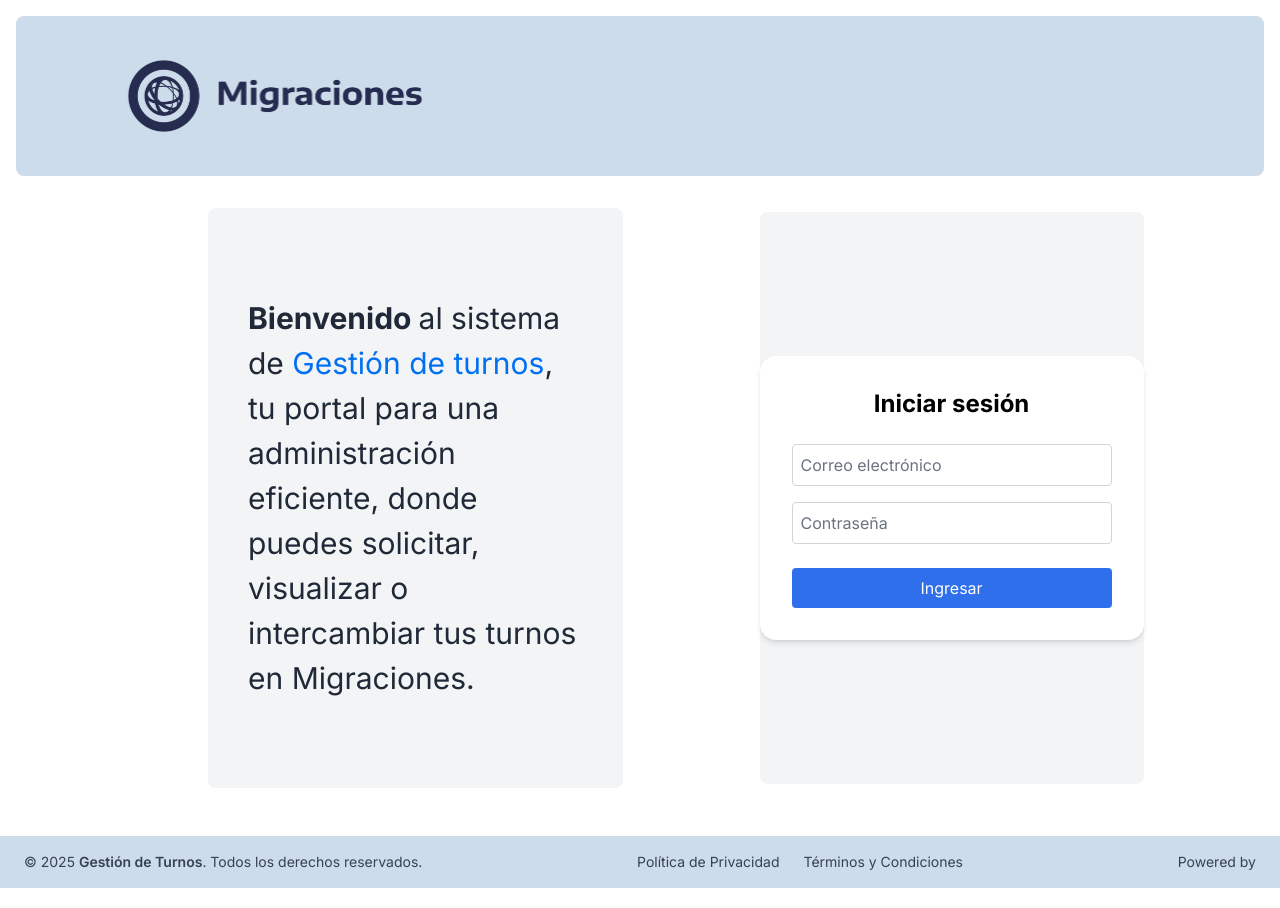
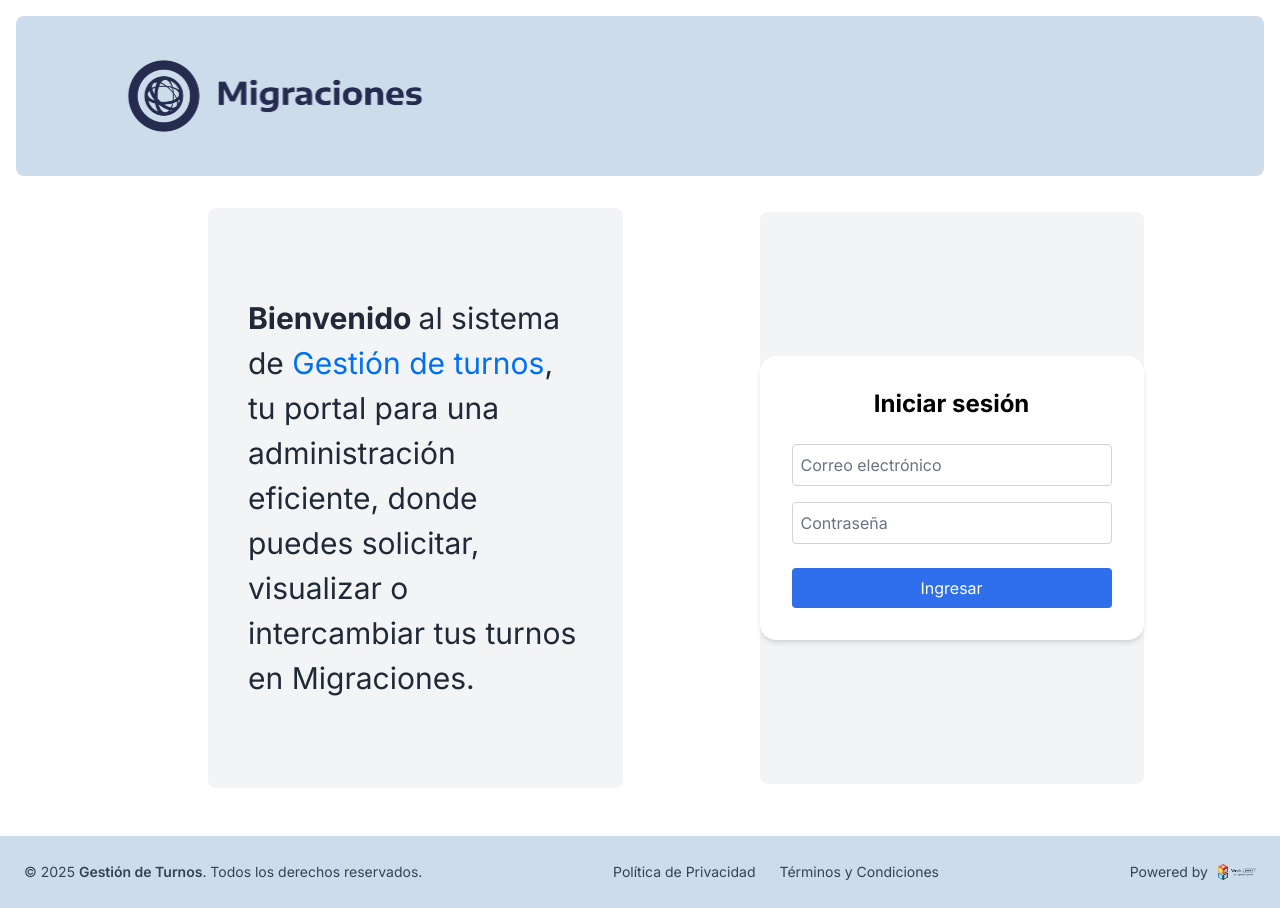
Before and after one commit to WorkShift-ISSD/workshift-ui, a Next.js app: page / in a window 1280 px wide. Built offline with nearby package versions, Linux system fonts and the light colour scheme.

Commit message:
changes in footer

```diff
--- a/app/components/Footer.tsx
+++ b/app/components/Footer.tsx
@@ -27,7 +27,7 @@ export default function Footer() {
       {/* 🔹 Sección derecha */}
       <div className="flex items-center justify-center gap-2">
         <span className="text-sm">Powered by</span>
-
+        <WSMSLogo className="h-10 w-10" />
       </div>
     </footer>
   );
```
